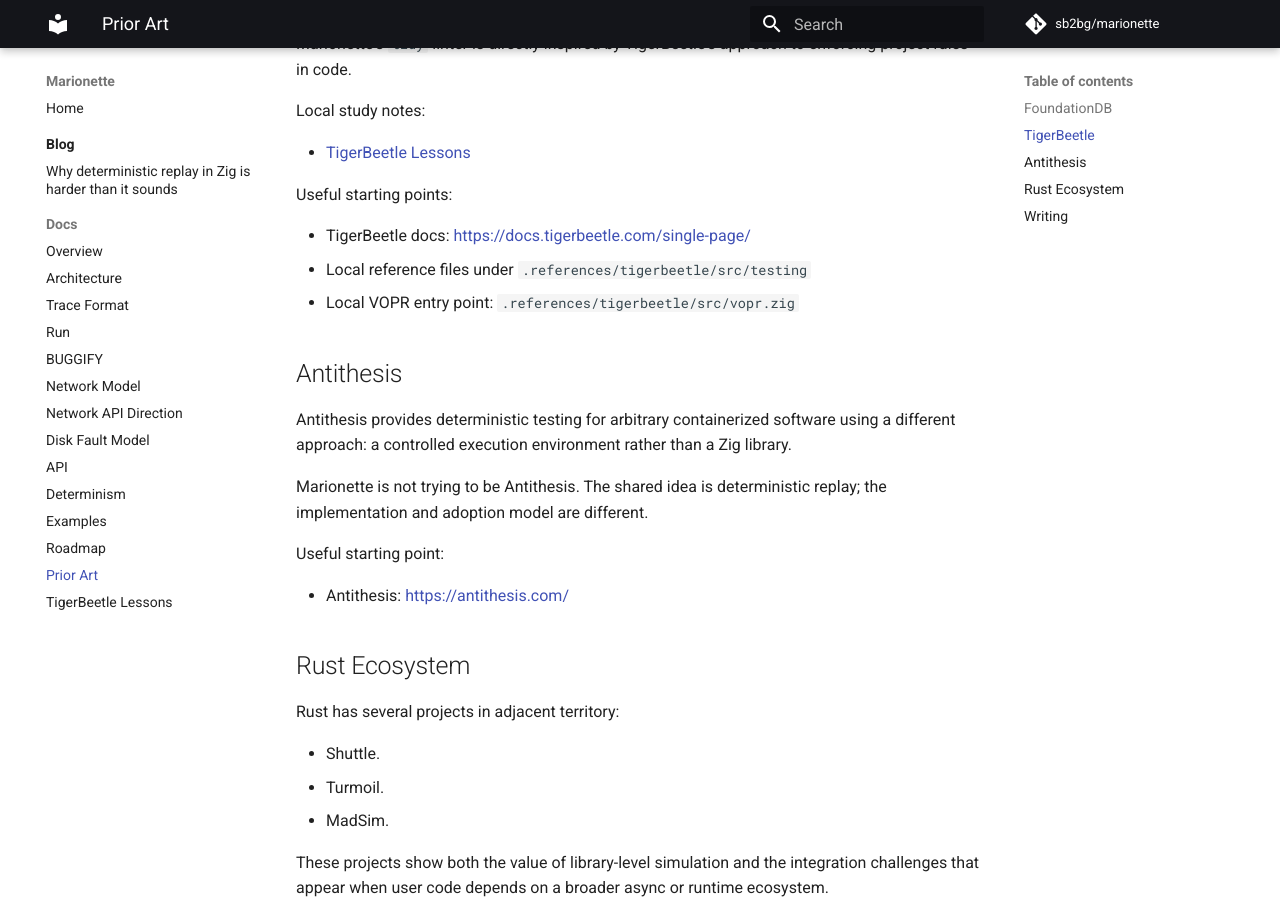
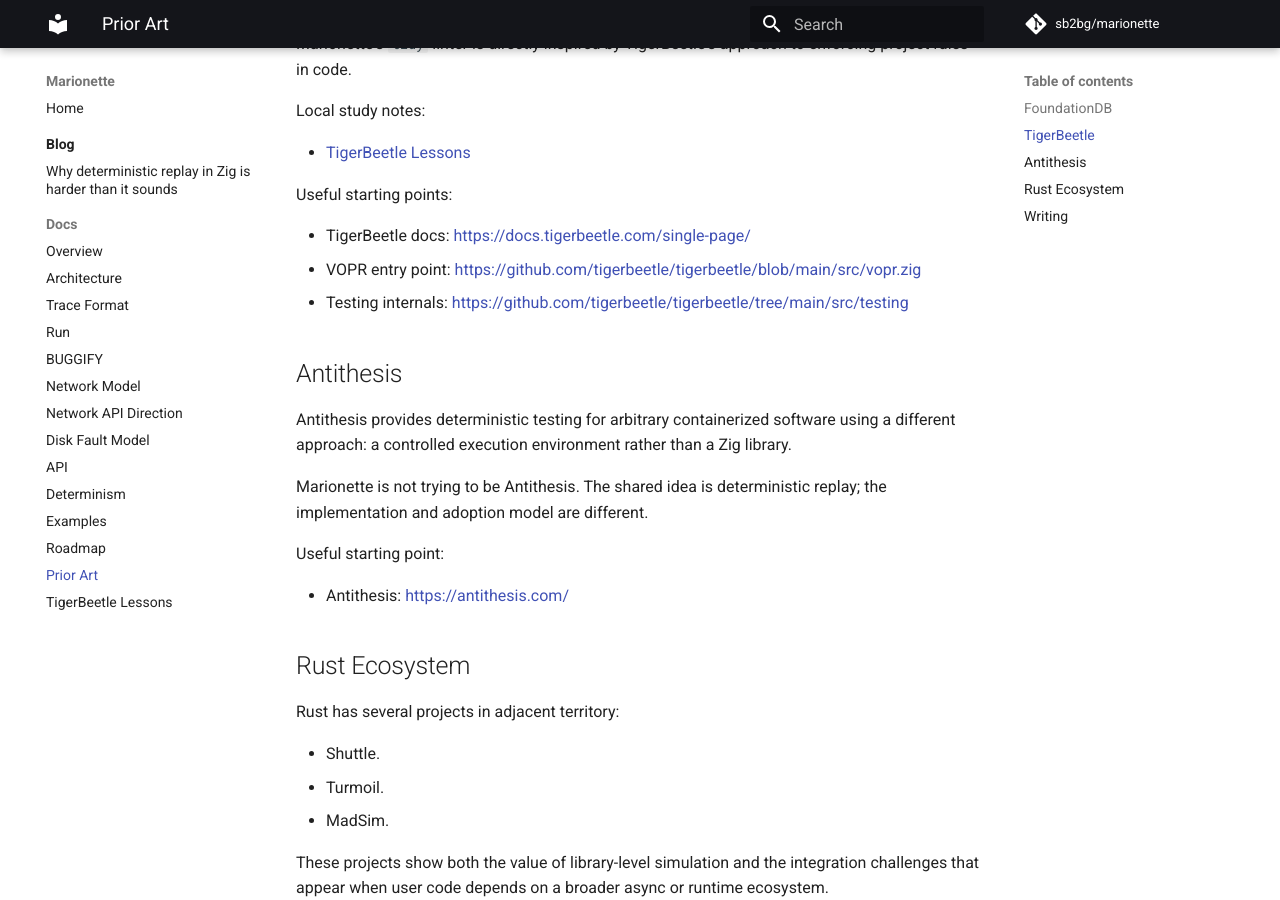
Before and after one commit to sb2bg/marionette, an MkDocs documentation site: the page built from docs/prior-art.md, in a window 1280 px wide and 900 px high, scrolled down 668 px. Built offline with MkDocs 1.6.1 and Material for MkDocs 9.7.7, drawn with Linux system fonts in a browser that asks for light colours; comment, search, counter and statistics services are not loaded.

Commit message:
Consistency changes

```diff
--- a/docs/prior-art.md
+++ b/docs/prior-art.md
@@ -30,8 +30,10 @@ Local study notes:
 Useful starting points:
 
 - TigerBeetle docs: <https://docs.tigerbeetle.com/single-page/>
-- Local reference files under `.references/tigerbeetle/src/testing`
-- Local VOPR entry point: `.references/tigerbeetle/src/vopr.zig`
+- VOPR entry point:
+  <https://github.com/tigerbeetle/tigerbeetle/blob/main/src/vopr.zig>
+- Testing internals:
+  <https://github.com/tigerbeetle/tigerbeetle/tree/main/src/testing>
 
 ## Antithesis
 
```
Also changed, not shown: docs/index.md (+2 -2 lines), docs/overview.md (+2 -2 lines).
